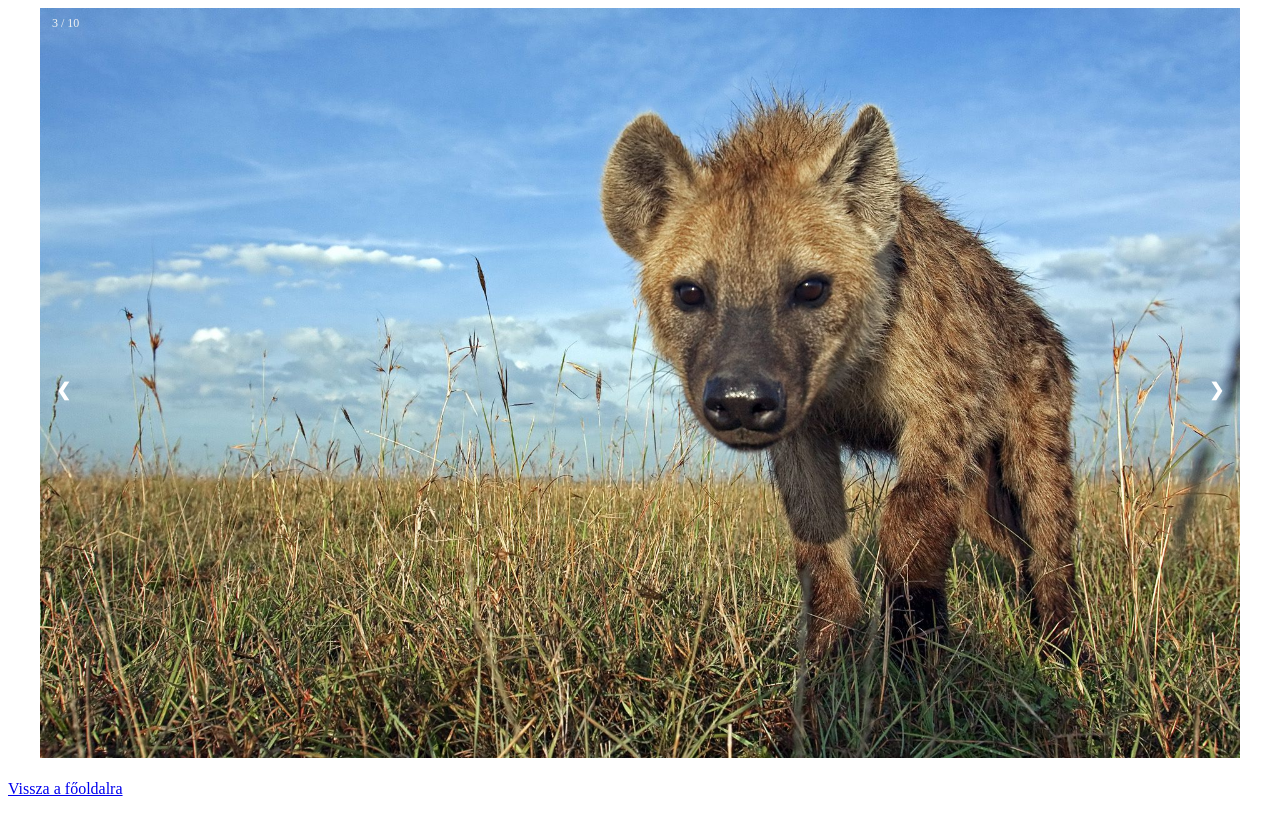
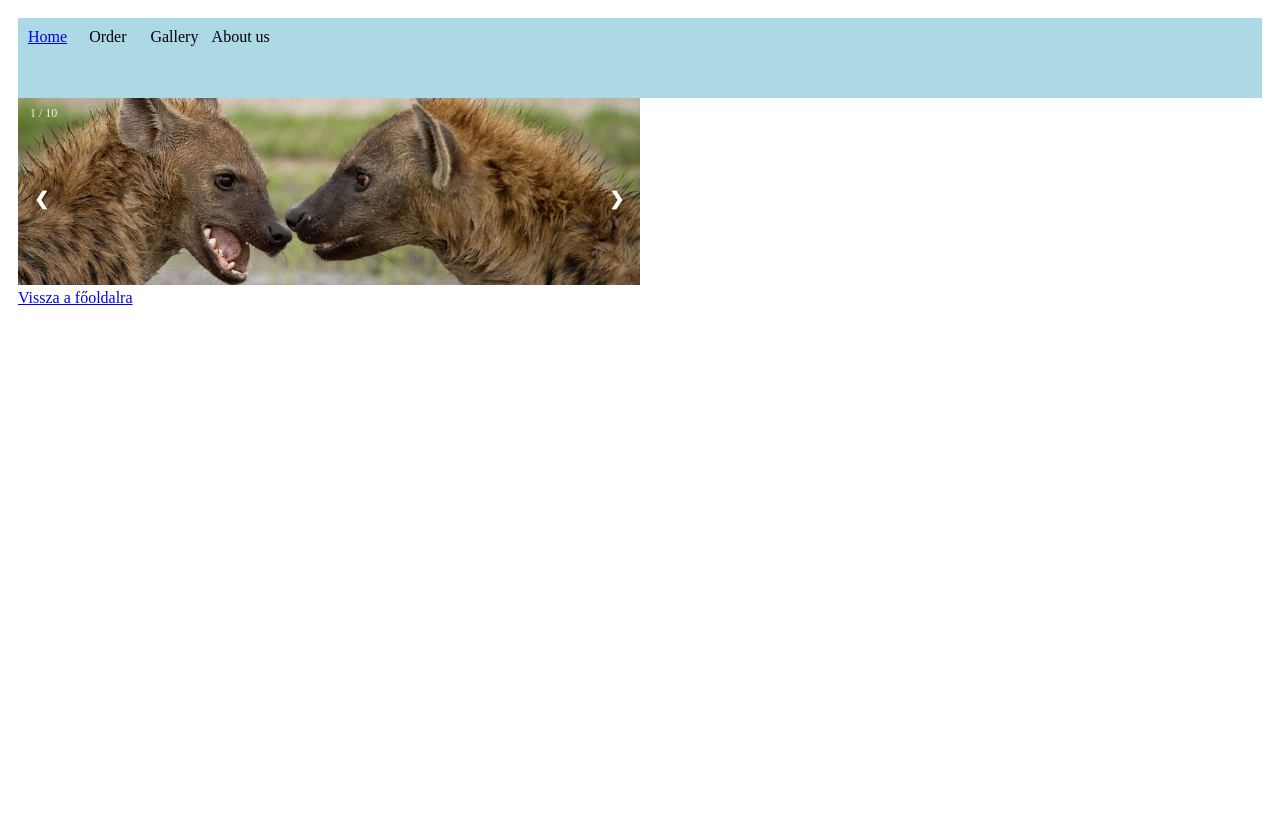
Before and after one commit to wixon1337/HTML-CSS-Sitebuilding, a plain HTML site: page gallery.html in a window 1280 px wide. Before the commit the page ends 806 px from the top, so only its background shows below. Drawn offline with Linux system fonts and the light colour scheme.

Commit message:
updated gallery

```diff
--- a/gallery.html
+++ b/gallery.html
@@ -6,10 +6,18 @@
     <meta http-equiv="X-UA-Compatible" content="ie=edge">
     <link rel="icon" href="ico.png"/>
     <link rel="stylesheet" type="text/css" href="./styles/gallery.css">
+    <link rel="stylesheet" type="text/css" href="./styles/index.css">
     <script src="slideshow.js"></script>
     <title>Galéria</title>
 </head>
 <body onload="showSlides()">
+        <div class="grid-container">
+                <div class="Menu">
+                    <div><a href="/index.html">Home</a></div>
+                    <div><a href="/order.html"></a>Order</a></div>
+                    <div><a href="/gallery.html"></a>Gallery</a></div>
+                    <div><a href="/aboutus.html"></a>About us</a></div>
+                </div>
 
      <!-- Slideshow container -->
 <div class="slideshow-container">
--- a/slideshow.js
+++ b/slideshow.js
@@ -1,4 +1,4 @@
-var slideIndex = 3;
+var slideIndex = 0;
 
 // Next/previous controls
 function plusSlides (n) {
```
